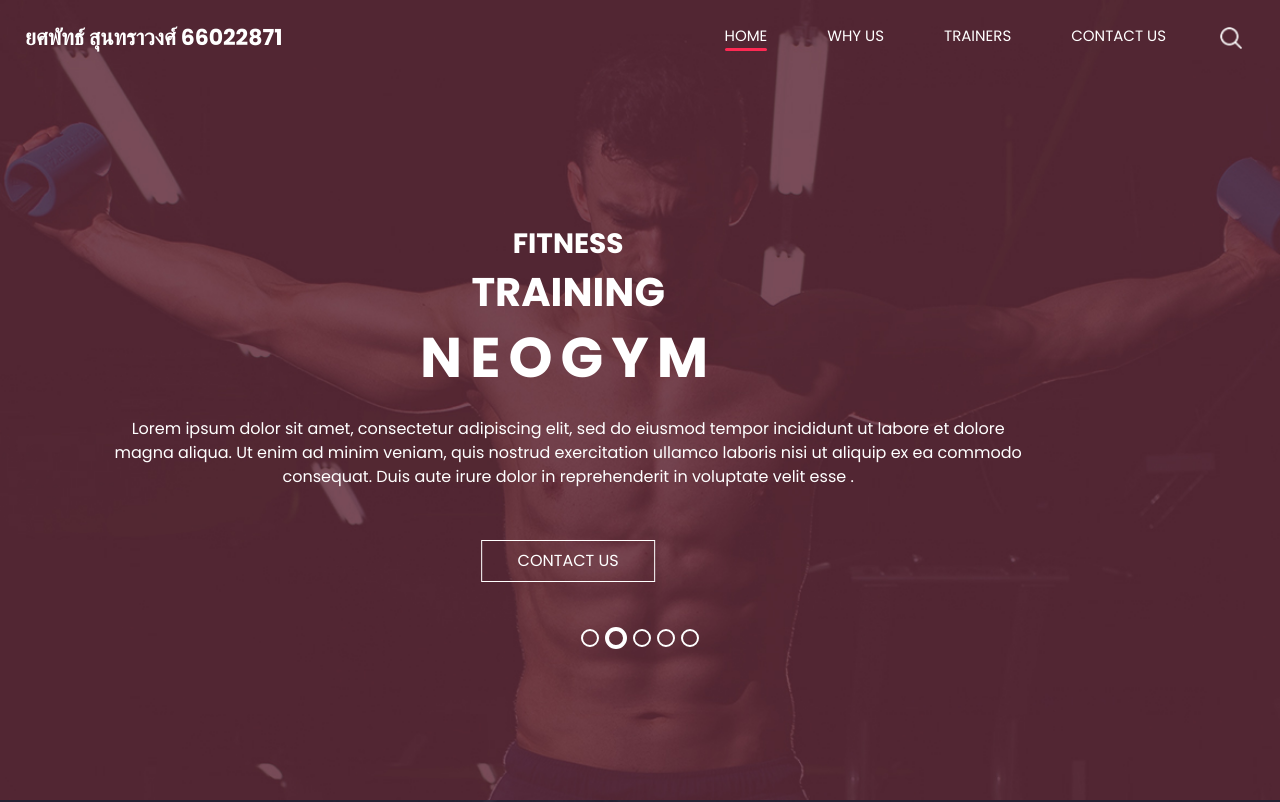
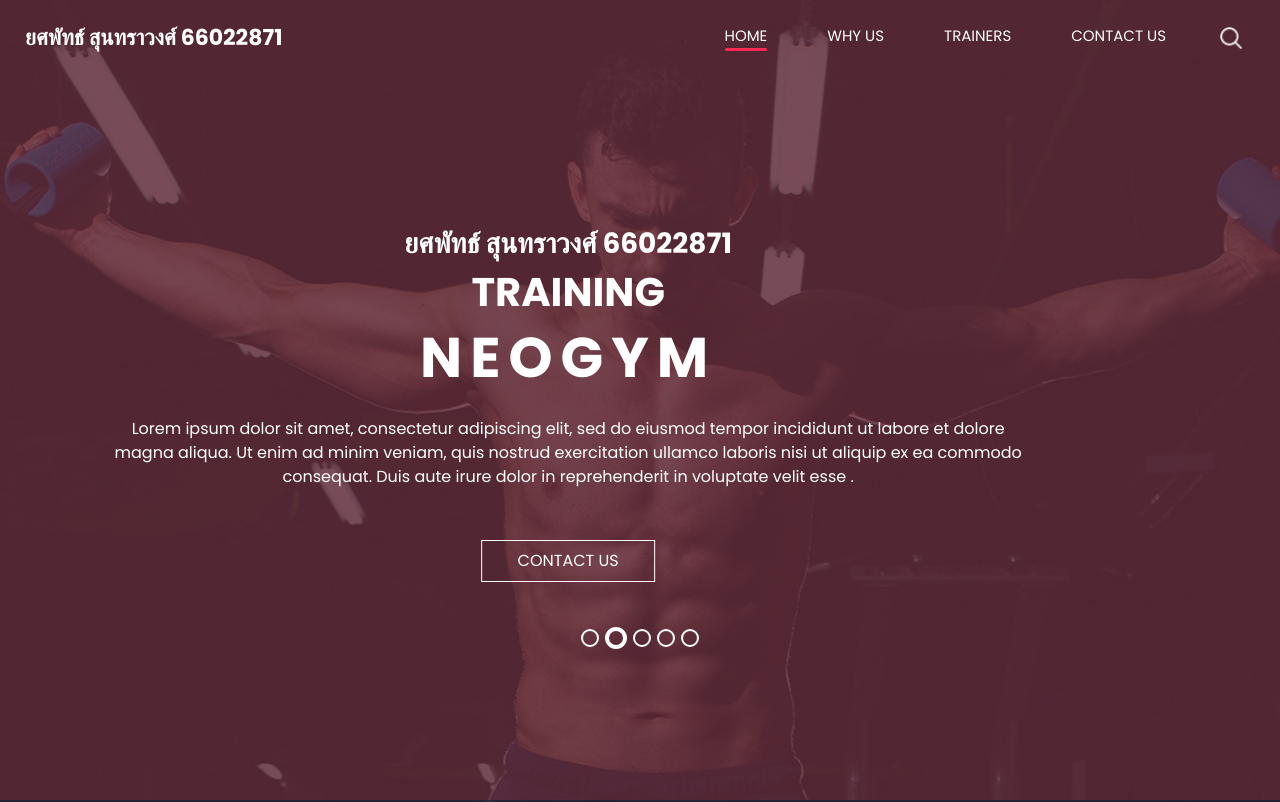
Before and after one commit to yodsapad1/admin66022871, a plain HTML site: page neogym-html/index.html in a window 1280 px wide. Shown: the top 802 px of the page. Drawn offline with nearby package versions, Linux system fonts and the light colour scheme.

Commit message:
เพิ่มชื่อนิสิตใน HTML (ตำแหน่งที่ 2)

```diff
--- a/neogym-html/index.html
+++ b/neogym-html/index.html
@@ -81,7 +81,7 @@
                 <div class="detail-box">
                   <div>
                     <h3>
-                      Fitness
+                      ยศพัทธ์ สุนทราวงศ์ 66022871
                     </h3>
                     <h2>
                       Training
```
